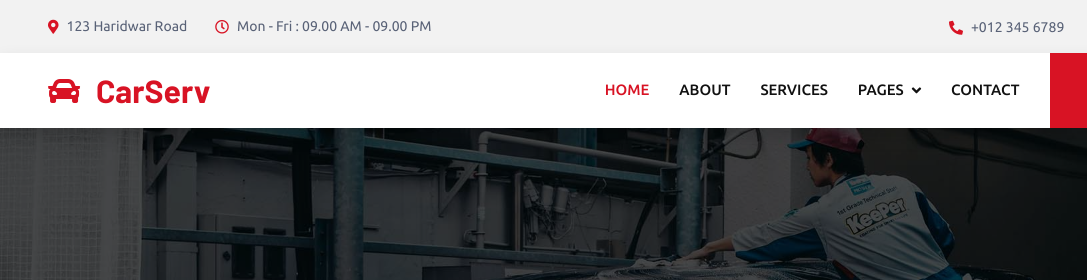
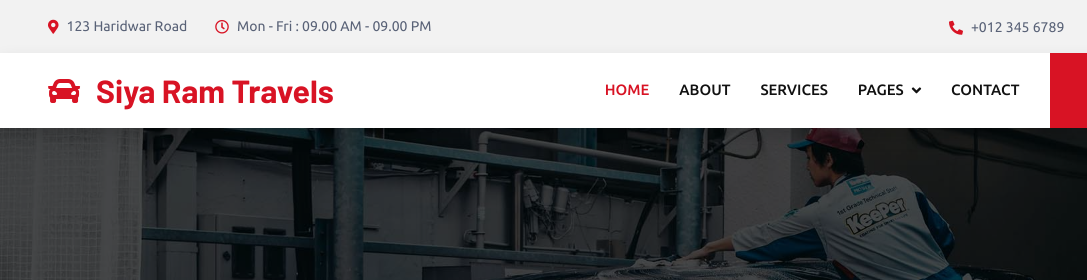
Before and after one commit to UJJWAL898/carwash, a plain HTML site: page index.html in a window 1280 px wide. Shown: the top 280 px of the page, 0-1087 px from the left. Drawn offline with nearby package versions, Linux system fonts and the light colour scheme.

Commit message:
Siya ram

```diff
--- a/index.html
+++ b/index.html
@@ -75,7 +75,7 @@
     <!-- Navbar Start -->
     <nav class="navbar navbar-expand-lg bg-white navbar-light shadow sticky-top p-0">
         <a href="index.html" class="navbar-brand d-flex align-items-center px-4 px-lg-5">
-            <h2 class="m-0 text-primary"><i class="fa fa-car me-3"></i>CarServ</h2>
+            <h2 class="m-0 text-primary"><i class="fa fa-car me-3"></i>Siya Ram Travels</h2>
         </a>
         <button type="button" class="navbar-toggler me-4" data-bs-toggle="collapse" data-bs-target="#navbarCollapse">
             <span class="navbar-toggler-icon"></span>
```
